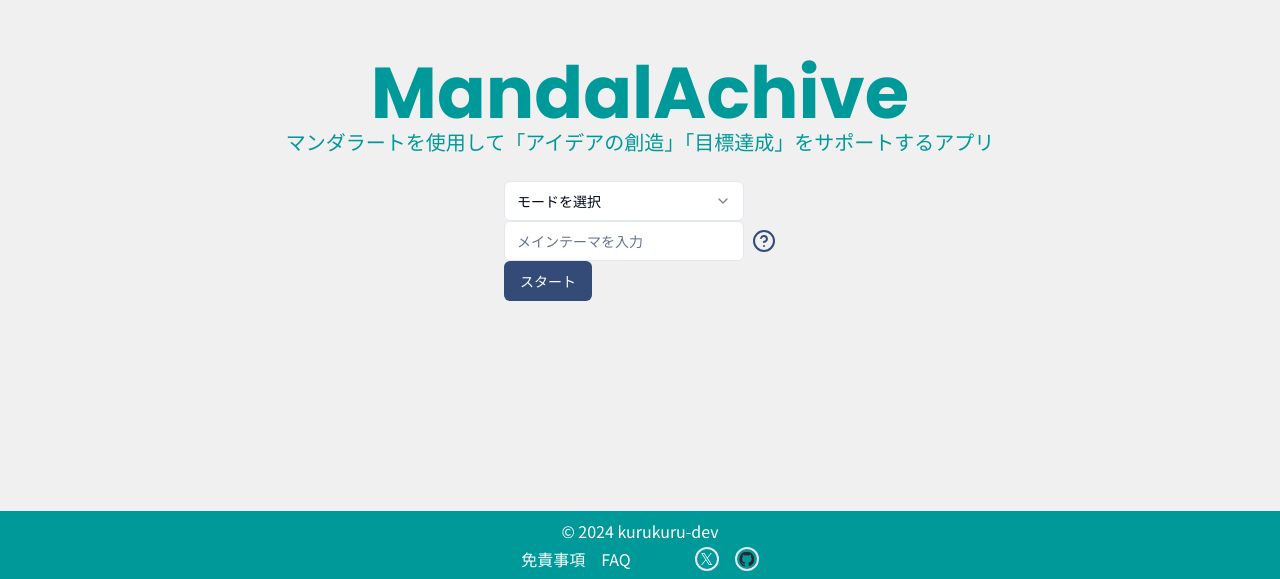
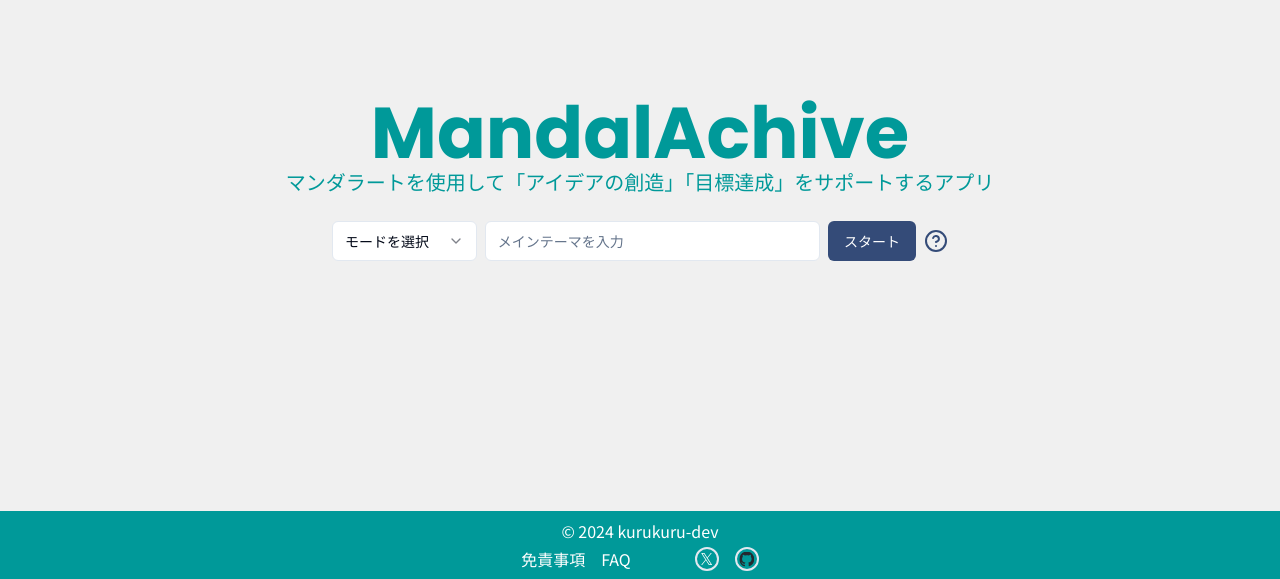
Before and after one commit to kurukuru-dev/mandal-achieve, a Next.js app: page / in a window 1280 px wide. Shown: the part 221-800 px from the top of the page. Built offline with nearby package versions, Linux system fonts and the light colour scheme.

Commit message:
モードによって画面遷移するページを分ける処理を追加

```diff
--- /dev/null
+++ b/src/app/achive/page.tsx
@@ -0,0 +1,7 @@
+export default function Achive() {
+  return (
+    <div>
+      <h1>Hello Achive</h1>
+    </div>
+  );
+}
--- /dev/null
+++ b/src/app/create/page.tsx
@@ -0,0 +1,7 @@
+export default function Create() {
+  return (
+    <div>
+      <h1>Hello create</h1>
+    </div>
+  );
+}
--- a/src/components/CustomerInput.tsx
+++ b/src/components/CustomerInput.tsx
@@ -1,7 +1,7 @@
 'use client';
 
 import React from 'react';
-import { useRouter } from 'next/router';
+import { useRouter } from 'next/navigation';
 import { Button } from '@/components/ui/button';
 import {
   Select,
@@ -14,7 +14,7 @@ import {
 import { Input } from '@/components/ui/input';
 
 export default function CustomerInput() {
-  // const router = useRouter();
+  const router = useRouter();
 
   const onSubmit = (e: React.FormEvent<HTMLFormElement>) => {
     e.preventDefault();
@@ -22,17 +22,15 @@ export default function CustomerInput() {
     const selectedMode = e.currentTarget.mode.value;
     const mainTheme = e.currentTarget.mainTheme.value;
 
-    // if (router.isReady) {
-    //   if (selectedMode === 'create') {
-    //     router.push(`/create?mainTheme=${mainTheme}`);
-    //   } else if (selectedMode === 'achive') {
-    //     router.push(`/achive?mainTheme=${mainTheme}`);
-    //   }
-    // }
+    if (selectedMode === 'create') {
+      router.push(`/create?mainTheme=${mainTheme}`);
+    } else if (selectedMode === 'achive') {
+      router.push(`/achive?mainTheme=${mainTheme}`);
+    }
   };
 
   return (
-    <form onSubmit={onSubmit}>
+    <form onSubmit={onSubmit} className="flex gap-x-2">
       <Select name="mode">
         <SelectTrigger className="w-60">
           <SelectValue placeholder="モードを選択" />
```
